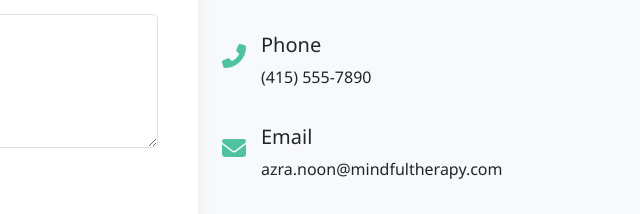
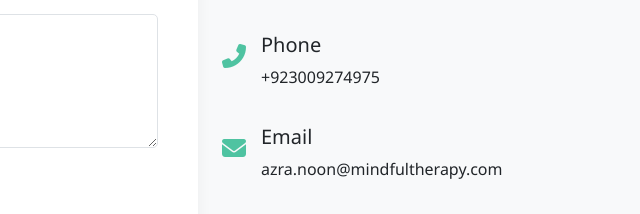
Before and after one commit to AlwaysBlue-dev/demo-site, a plain HTML site: page index.html in a window 1280 px wide. Shown: the part 3318-3532 px from the top of the page, 620-1260 px from the left. Drawn offline with nearby package versions, Linux system fonts and the light colour scheme.

Commit message:
update contact number

```diff
--- a/index.html
+++ b/index.html
@@ -260,7 +260,7 @@
                             </div>
                             <div>
                                 <h5>Phone</h5>
-                                <p>(415) 555-7890</p>
+                                <p>+923009274975</p>
                             </div>
                         </div>
                         <div class="contact-item">
```
